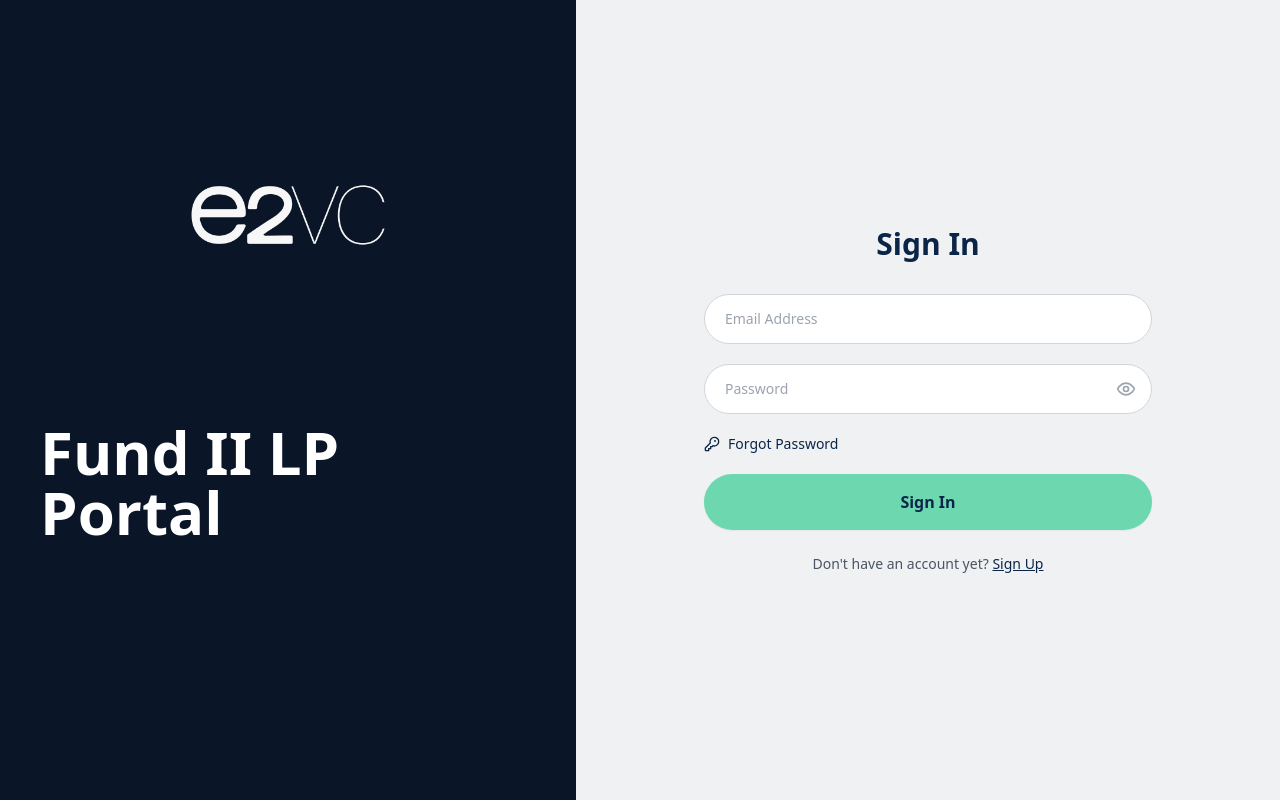
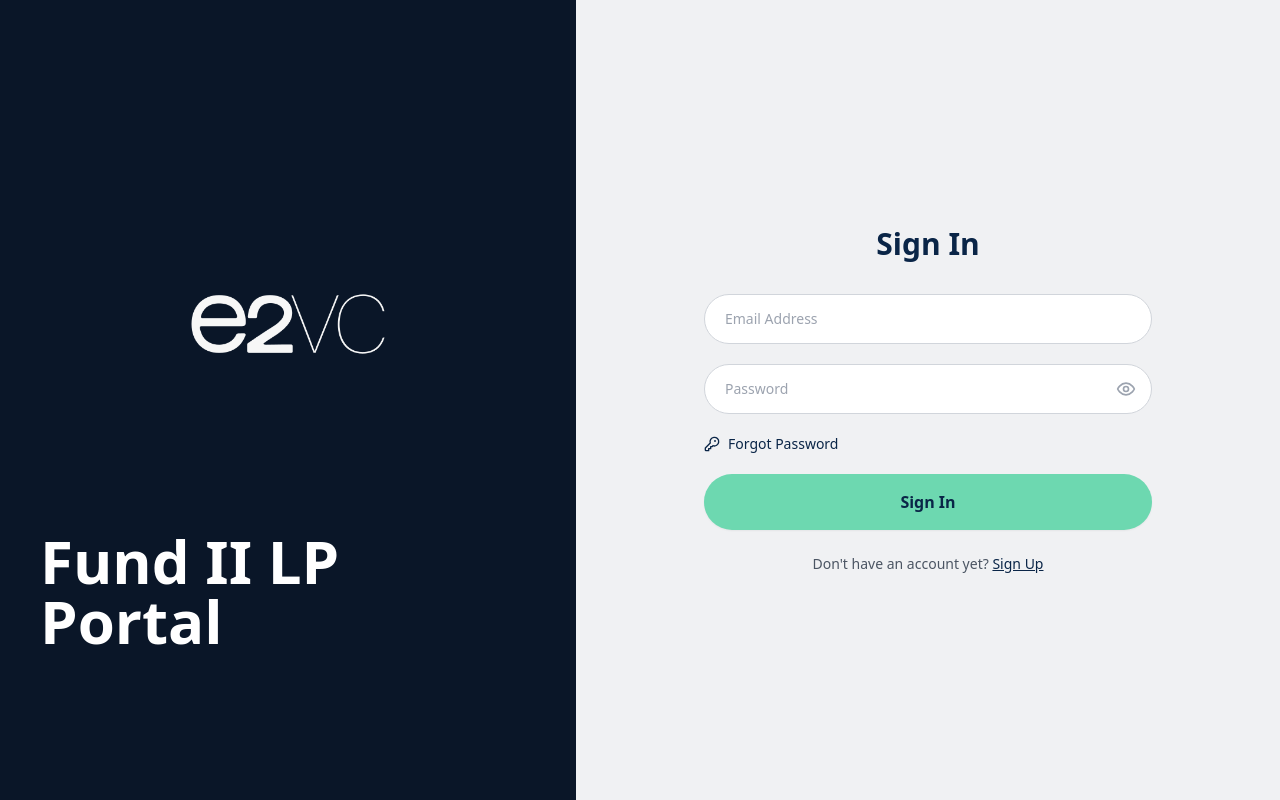
Before and after one commit to Esatacar/lpportalyeni, a React (Vite) app: page /auth in a window 1280 px wide. Built offline with nearby package versions, Linux system fonts and the light colour scheme; no server answers.

Commit message:
Center logo and text in left panel

```diff
--- a/src/pages/Auth.tsx
+++ b/src/pages/Auth.tsx
@@ -65,7 +65,7 @@ In the meantime, you can sign in to check your approval status.`);
   return (
     <div className="min-h-screen flex">
       {/* Left panel - dark navy with logo */}
-      <div className="hidden lg:flex lg:w-[45%] bg-[#0a1628] flex-col items-start justify-start p-10">
+      <div className="hidden lg:flex lg:w-[45%] bg-[#0a1628] flex-col items-center justify-center p-10">
         <div className="flex flex-col items-center w-full">
           <img
             src="/w4ltkzoyz3bns38jhlgx3h94zhqg.png"
```
